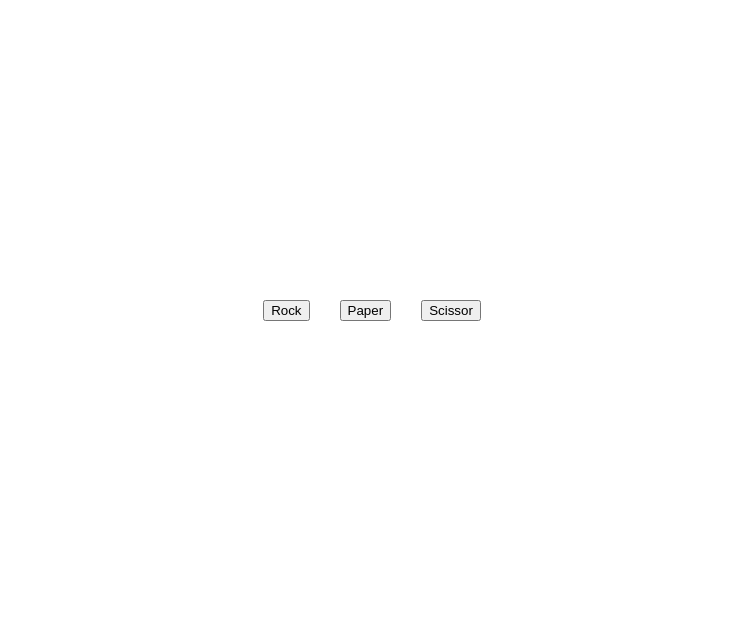
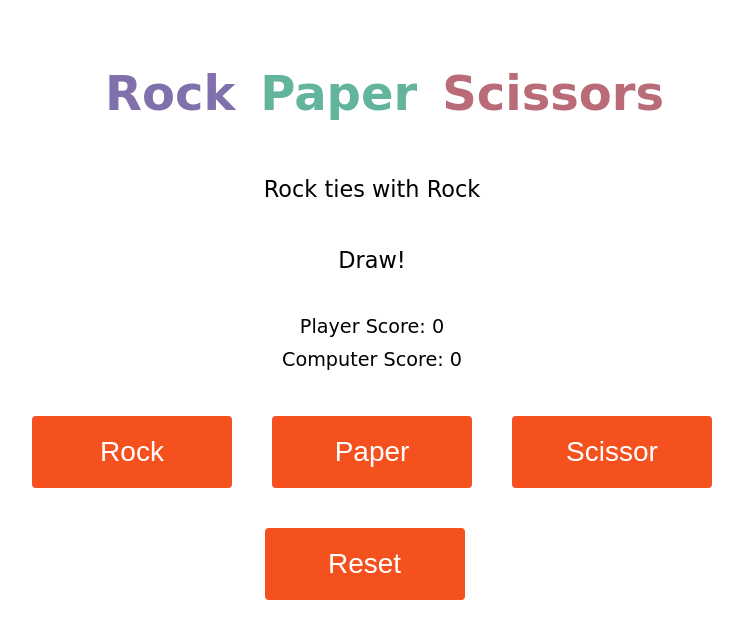
Before and after one commit to ahmedhanifc/rock-paper-scissors_2023, a plain HTML site: page index.html in a window 1280 px wide. Both pictures are taken after a click on the button "Rock". Shown: the whole page, without its empty margins (268-1011 px from the left). Drawn offline with Linux system fonts and the light colour scheme; a web font is replaced by a local one.

Commit message:
Basic Styling Added. Still, room for improvement

```diff
--- a/index.html
+++ b/index.html
@@ -9,11 +9,27 @@
     <link rel="stylesheet" href="style.css">
 </head>
 <body>
-    <div class="margin"></div>
+    <header>
+        <h1><span id = 'rock'>Rock</span><span id = 'paper'>Paper</span><span id = 'scissors'>Scissors</span>  </h1>
+    </header>
+
+    <div class="description">
+        <p class = "game-overview"></p>
+        <p class = "game-result"></p>
+
+    </div>
+    <div class="display">
+        <div class="playerScoreDisplay">Player Score: </div>
+        <div class="computerScoreDisplay">Computer Score: </div>
+    </div>
+
     <div class="buttons">
-        <button class="button" data-value = 'rock'>Rock</button>
-        <button class="button" data-value = 'paper'>Paper</button>
-        <button class="button" data-value = 'scissors'>Scissor</button>
+        <button class="button button-styling" data-value = 'rock' >Rock</button>
+        <button class="button button-styling" data-value = 'paper'>Paper</button>
+        <button class="button button-styling" data-value = 'scissors'>Scissor</button>
+    </div>
+    <div class="reset">
+        <button class="resetGameState button-styling">Reset</button>
     </div>
 </body>
 </html>
--- a/script.js
+++ b/script.js
@@ -1,23 +1,39 @@
 // DOM Selectors
 
 const buttons = document.querySelectorAll('.button')
+const playerScoreDisplay = document.querySelector(".playerScoreDisplay")
+const computerScoreDisplay = document.querySelector(".computerScoreDisplay")
+const gameOverview = document.querySelector('.game-overview')
+const gameResult = document.querySelector('.game-result')
+const resetGameState = document.querySelector('.resetGameState')
 
 // Variables
 let playerMove;
+let computerMove;
+let roundWinner;
+let gameOverviewText = "3 Weapons | 5 Lives";
+let gameResultText = "Rock Beats Scissors | Scissors Beats Paper | Paper Beats Rock";
+
 // DOM Functions
-buttons.forEach(playerChoice)
+buttons.forEach(gameLoop)
+resetGameState.addEventListener('click', resetGame)
 
 // Functions
 
+String.prototype.toProperCase = function () {
+    return this.replace(/\w\S*/g, function(txt){return txt.charAt(0).toUpperCase() + txt.substr(1).toLowerCase();});
+};
+
     'Returns Player Move'
-function playerChoice(button){
+function gameLoop(button){
 
     button.addEventListener('click', () => {
-        let text = button.getAttribute('data-value');
-        playerMove = text;
-        playRound(playerMove,getComputerChoice());
-        console.log(gameState['roundsPlayed'])
+
+        playerMove = button.getAttribute('data-value');
+        computerMove = getComputerChoice();
+        playRound(playerMove,computerMove);
         isGameOver()
+        updateDisplayScore()
 
 
     })
@@ -28,7 +44,7 @@ function playerChoice(button){
 function isGameOver() {
     buttons.forEach(button => {
 
-        if (gameState['roundsPlayed'] >= 5) {
+        if ((gameState['playerScore'] == 5) || (gameState['computerScore'] == 5)) {
             button.disabled = true;
         }
     })
@@ -41,58 +57,55 @@ function getComputerChoice() {
     return moves[Math.floor(Math.random() * 3)];
 }
 
-/*
-function getPlayerChoice(moves) {
-
-    let move = prompt("What move would you like to make? ").toLowerCase();
-    while (true) {
-        if(!moves.includes(move)) {
-            move = prompt("Incorrect! What move would you like to make? ").toLowerCase();
-        } else {
-            return move;
-        }
-    }
-}
-*/
-
 function playRound(playerMove, computerMove) {
 
 
     if((playerMove == 'rock' && computerMove == 'scissors') || (playerMove == 'scissors' && computerMove == 'paper') || (playerMove == 'paper' && computerMove == 'rock') ) {
         gameState['playerScore'] += 1;
         gameState['roundsPlayed'] += 1;
+        roundWinner = 'player'
     } else if (playerMove == computerMove) {
         gameState['roundsPlayed'] += 1;
         gameState['number_of_draws'] +=1;
+        roundWinner = 'draw'
     } else {
         gameState['computerScore'] += 1;
         gameState['roundsPlayed'] += 1;
+        roundWinner = 'computer'
     }
 
 
 }
+// Update Display Score
 
-gameState = {
-    'roundsPlayed':0,
-    'playerScore': 0,
-    'computerScore' : 0,
-    'number_of_draws' : 0,
+function updateDisplayScore() {
+    playerScoreDisplay.innerText = `Player Score: ${gameState['playerScore']}`;
+    computerScoreDisplay.innerText = `Computer Score: ${gameState['computerScore']}`;
+    if(roundWinner == 'player') {
+        gameOverview.innerText = `${computerMove.toProperCase()} is beaten by ${playerMove.toProperCase()}`
+        gameResult.innerText = "You Won!"
+    } else if(roundWinner == 'computer') {
+        gameOverview.innerText = `${playerMove.toProperCase()} is beaten by ${computerMove.toProperCase()}`
+        gameResult.innerText = "You Lost!"
+
+    } else {
+        gameOverview.innerText = `${playerMove.toProperCase()} ties with ${computerMove.toProperCase()}`
+        gameResult.innerText = "Draw!"
+    }
 }
 
+function resetGame() {
+    gameState = {
+        'roundsPlayed':0,
+        'playerScore': 0,
+        'computerScore' : 0,
+        'number_of_draws' : 0,
+    }
+    gameResult.innerText = gameResultText;
+    gameOverview.innerText = gameOverviewText;
+    playerScoreDisplay.innerText = `Player Score is: ${gameState['playerScore']}`;
+    computerScoreDisplay.innerText = `Computer Score is: ${gameState['computerScore']}`;
+    buttons.forEach(button => button.disabled = false);
+}
 
-
-
-// Play Five Rounds of Rock Paper Scissors
-
-
-/*
-for (let i = 1; i <= 5; i++) {
-    let computerMove = getComputerChoice(moves);
-    playRound(playerMove,computerMove);
-
-    if(i === 5) {
-        console.log('Player Score is: ',gameState['playerScore']);
-        console.log("Computer Score is: ", gameState['computerScore']);
-    }
-}
-*/
+resetGame()
--- a/style.css
+++ b/style.css
@@ -1,7 +1,9 @@
-.margin {
-    margin: 300px;
-}
+/* Importing Fonts */
+@import url('https://fonts.googleapis.com/css2?family=Macondo+Swash+Caps&display=swap');
 
+/*  */
+
+/* Centering Items*/
 .buttons {
 
     display: flex;
@@ -9,3 +11,99 @@
     align-items: center;
     gap: 30px;
 }
+
+header{
+    display: flex;
+    justify-content: center;
+    padding-top: 2%;
+    font-size: 1.5rem;
+    font-family: 'Macondo Swash Caps', cursive;
+}
+
+.description{
+    display: flex;
+    align-items: center;
+    flex-direction: column;
+}
+
+.reset {
+    display: flex;
+    justify-content: center;
+    padding-top:30px;
+    padding-right: 15px;
+}
+.display {
+    display: flex;
+    align-items: center;
+    flex-direction: column;
+    padding-top: 20px;
+    padding-bottom: 40px;
+    gap:10px;
+    font-family: 'Macondo Swash Caps', cursive;
+    font-size: 1.2em;
+}
+
+/* ------------------------------------*/
+
+
+
+#rock, #paper,#scissors{
+    padding-left: 25px;
+}
+#rock {
+    color:#8070AC;
+}
+#paper {
+    color:#62B49C;
+}
+#scissors {
+    color:#B96B78;
+}
+
+.game-overview, .game-result {
+    font-size: 1.4em;
+    font-family: 'Macondo Swash Caps', cursive;
+
+}
+
+/*Button Styling*/
+
+.button-styling {
+    display: inline-block;
+    border-radius: 4px;
+    background-color: #f4511e;
+    border: none;
+    color: #FFFFFF;
+    text-align: center;
+    font-size: 28px;
+    padding: 20px;
+    width: 200px;
+    transition: all 0.5s;
+    cursor: pointer;
+    margin: 5px;
+  }
+
+  .button-styling span {
+    cursor: pointer;
+    display: inline-block;
+    position: relative;
+    transition: 0.5s;
+  }
+
+  .button-styling span:after {
+    content: '\00bb';
+    position: absolute;
+    opacity: 0;
+    top: 0;
+    right: -20px;
+    transition: 0.5s;
+  }
+
+  .button-styling:hover span {
+    padding-right: 25px;
+  }
+
+  .button-styling:hover span:after {
+    opacity: 1;
+    right: 0;
+  }
```
